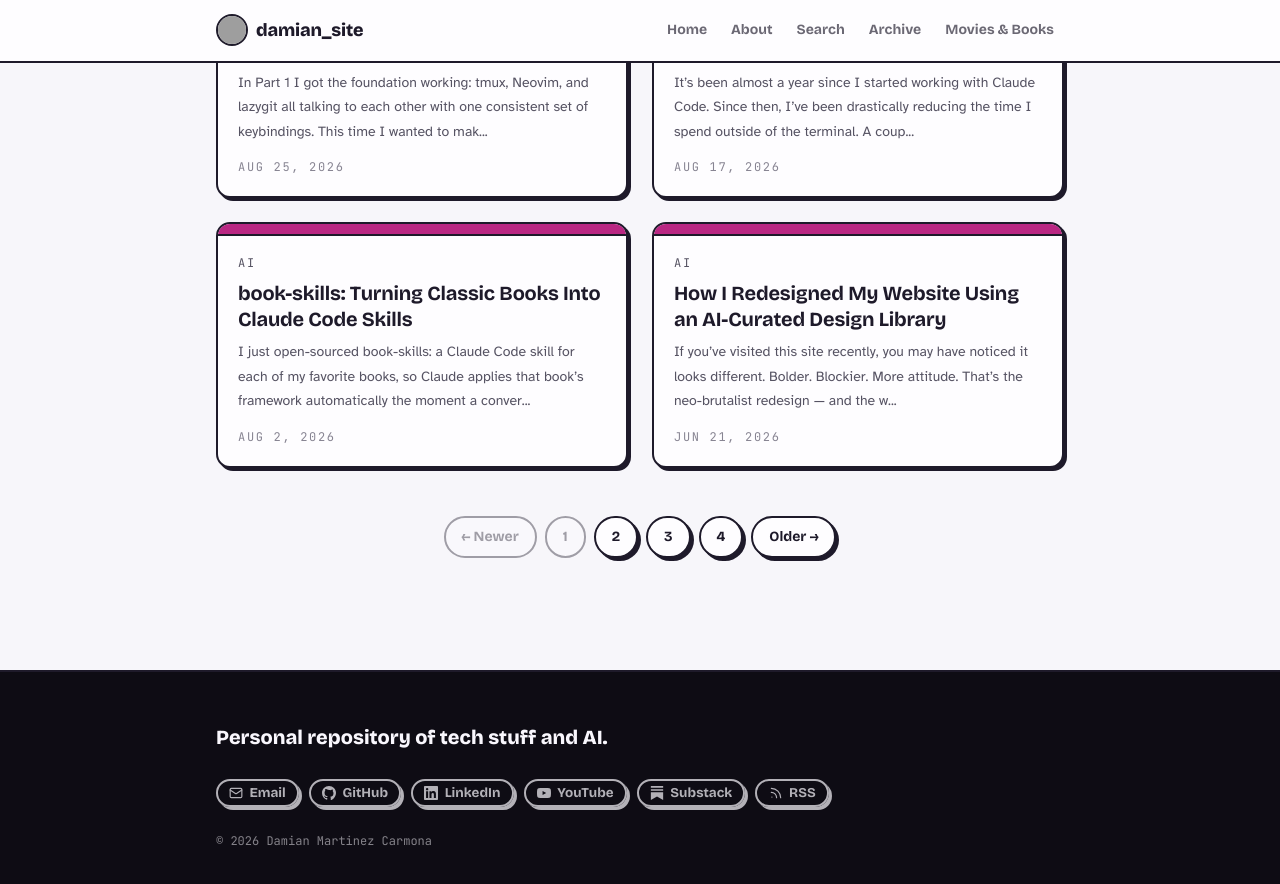
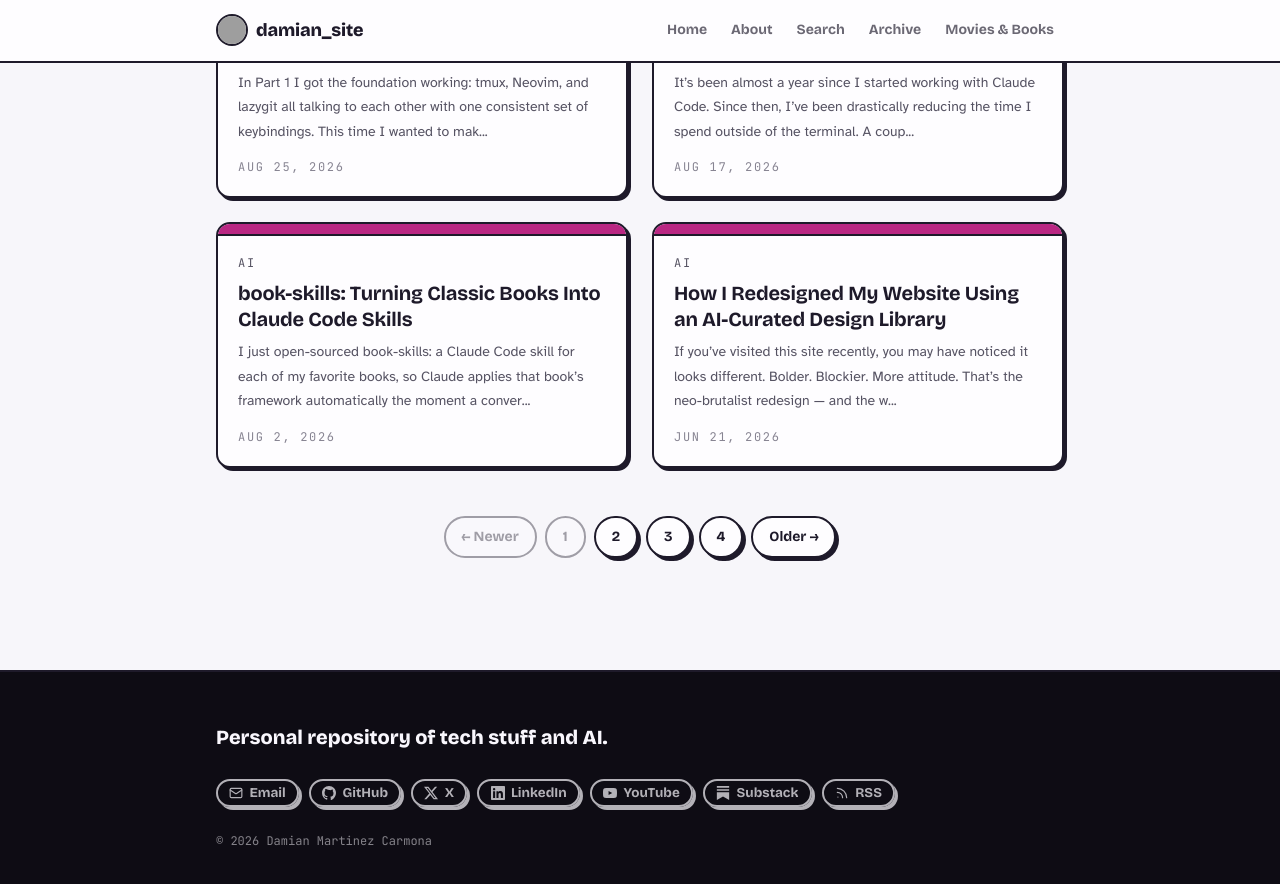
Before and after one commit to DamiMartinez/damimartinez.github.io, a Jekyll site: the page built from index.html, in a window 1280 px wide and 900 px high, scrolled down 835 px. Shown: the top 884 px of the window. Built offline with Jekyll 4.4.1, drawn with Linux system fonts in a browser that asks for light colours; the list of posts is cut into pages by our own code; grey boxes are pictures that could not be loaded.

Commit message:
feat(footer): add X profile link

```diff
--- a/_config.yml
+++ b/_config.yml
@@ -22,6 +22,7 @@ avatar:
 footer-links:
   email: damian.martinez.carmona@gmail.com
   github: DamiMartinez
+  twitter: DamiMartnez
   linkedin: damian-martinez-carmona
   rss: rss
   youtube: channel/UCyHVEnyT2vLHIgq_71wFF8w
--- a/_layouts/default.html
+++ b/_layouts/default.html
@@ -59,6 +59,12 @@
               GitHub
             </a>
           {% endif %}
+          {% if site.footer-links.twitter %}
+            <a href="https://x.com/{{ site.footer-links.twitter }}" target="_blank" rel="noopener noreferrer" class="sticker sticker--dark tactile">
+              <svg width="14" height="14" viewBox="0 0 24 24" fill="currentColor" aria-hidden="true"><path d="M18.901 1.153h3.68l-8.04 9.19L24 22.846h-7.406l-5.8-7.584-6.639 7.584H.472l8.6-9.835L0 1.153h7.594l5.243 6.932 6.064-6.932zm-1.29 19.49h2.039L6.486 3.24H4.298l13.313 17.403z"/></svg>
+              X
+            </a>
+          {% endif %}
           {% if site.footer-links.linkedin %}
             <a href="https://www.linkedin.com/in/{{ site.footer-links.linkedin }}" target="_blank" class="sticker sticker--dark tactile">
               <svg width="14" height="14" viewBox="0 0 24 24" fill="currentColor" aria-hidden="true"><path d="M20.447 20.452h-3.554v-5.569c0-1.328-.027-3.037-1.852-3.037-1.853 0-2.136 1.445-2.136 2.939v5.667H9.351V9h3.414v1.561h.046c.477-.9 1.637-1.85 3.37-1.85 3.601 0 4.267 2.37 4.267 5.455v6.286zM5.337 7.433a2.062 2.062 0 0 1-2.063-2.065 2.064 2.064 0 1 1 2.063 2.065zm1.782 13.019H3.555V9h3.564v11.452zM22.225 0H1.771C.792 0 0 .774 0 1.729v20.542C0 23.227.792 24 1.771 24h20.451C23.2 24 24 23.227 24 22.271V1.729C24 .774 23.2 0 22.222 0h.003z"/></svg>
```
